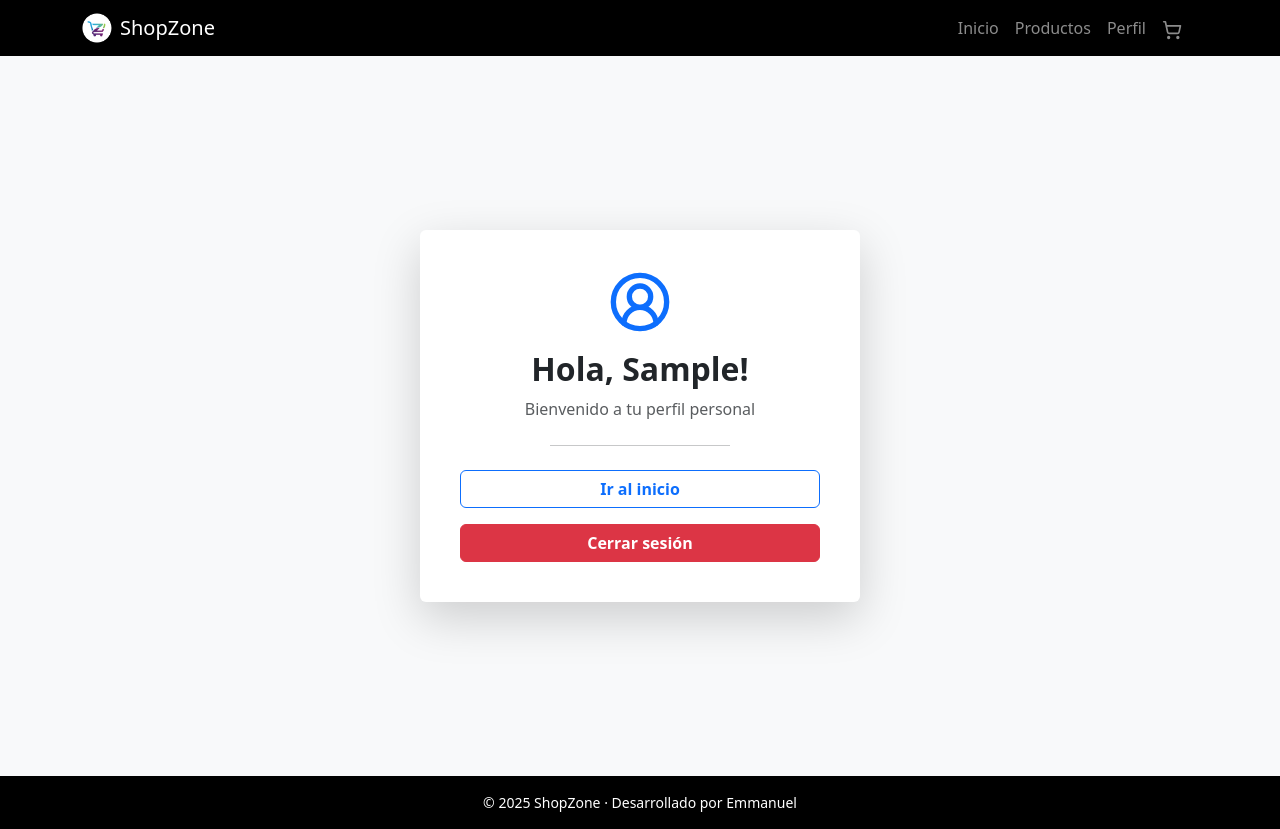
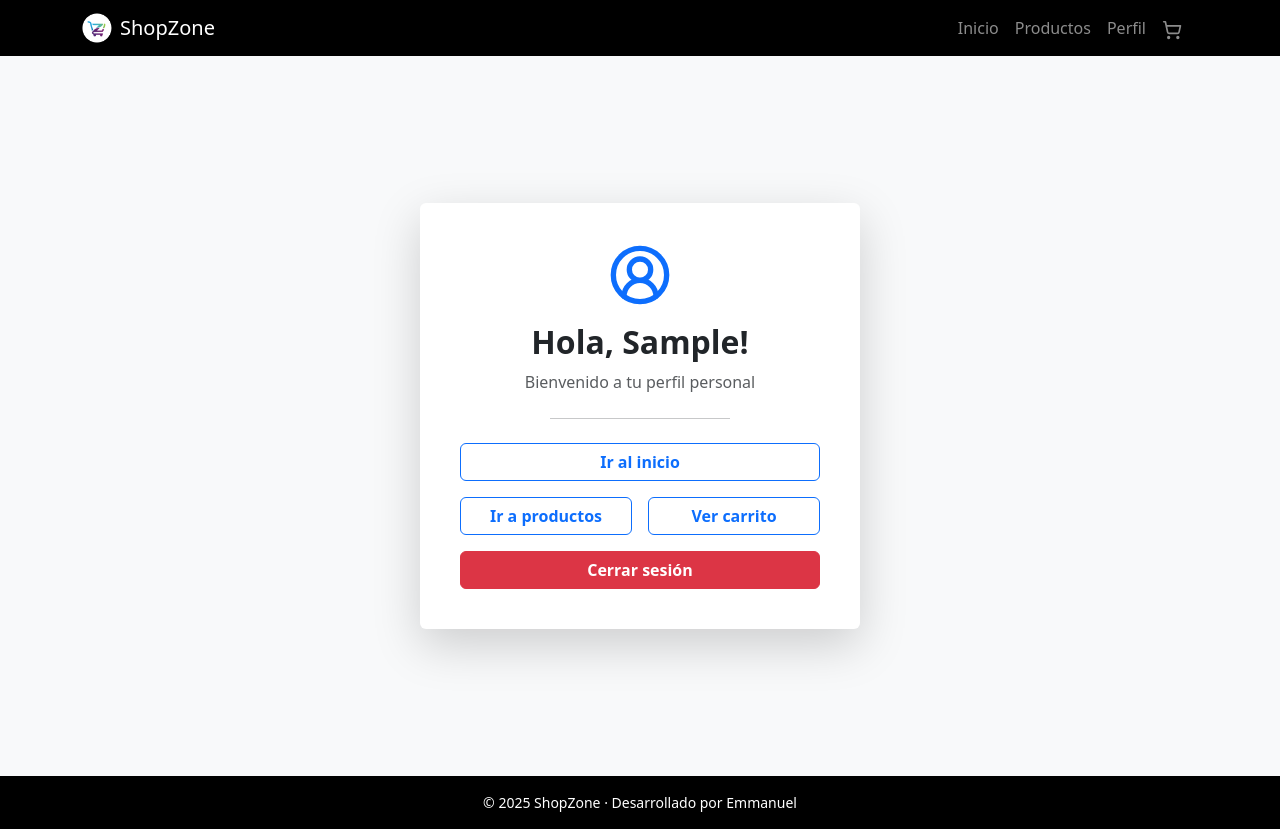
Before and after one commit to emmanuel-cruz-dev/talento-tech-ecommerce, a React (Vite) app: page /profile in a window 1280 px wide. Built offline with nearby package versions, Linux system fonts and the light colour scheme; sample sign-in values are in the browser's storage.

Commit message:
feat: adds /cart and /products links to src/pages/Profile.jsx

```diff
--- a/src/pages/Profile.jsx
+++ b/src/pages/Profile.jsx
@@ -40,10 +40,26 @@ function Profile() {
             <Button
               variant="outline-primary"
               onClick={() => navigate("/")}
-              className="fw-semibold "
+              className="fw-semibold"
             >
               Ir al inicio
             </Button>
+            <div className="d-flex gap-3 w-100">
+              <Button
+                variant="outline-primary w-100"
+                onClick={() => navigate("/products")}
+                className="fw-semibold"
+              >
+                Ir a productos
+              </Button>
+              <Button
+                variant="outline-primary w-100"
+                onClick={() => navigate("/cart")}
+                className="fw-semibold"
+              >
+                Ver carrito
+              </Button>
+            </div>
             <Button
               variant="danger"
               onClick={handleLogout}
```
